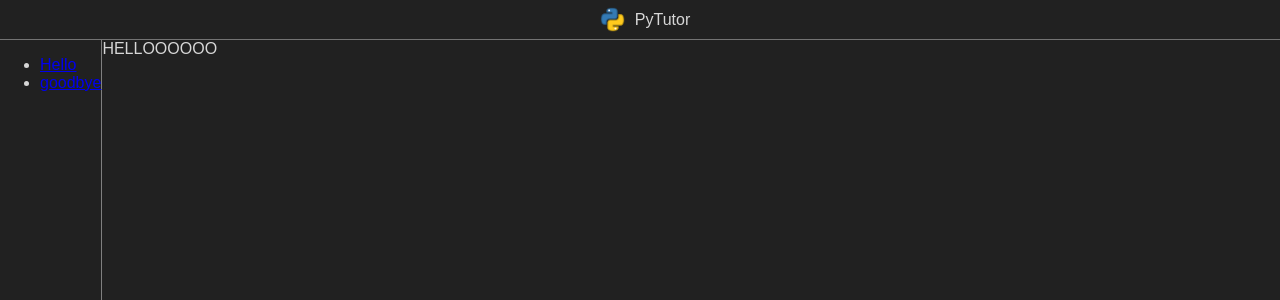
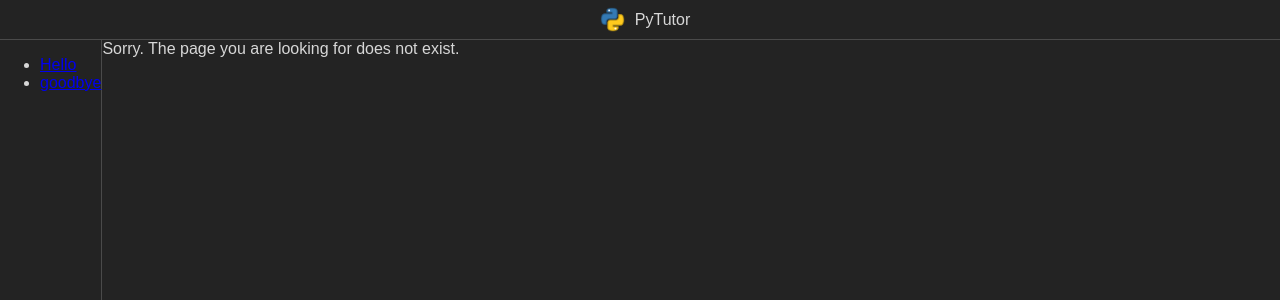
Before and after one commit to AidanFarhi/pytutor, a React (Create React App) app: page /hello in a window 1280 px wide. Shown: the top 300 px of the page. Built offline with nearby package versions, Linux system fonts and the light colour scheme.

Commit message:
adjusted placement of router code

```diff
--- a/src/App.css
+++ b/src/App.css
@@ -1,7 +1,7 @@
 #app-root {
     height: 100vh;
     width: 100vw;
-    background-color: rgb(33, 33, 33);
+    background-color: rgb(35, 35, 35);
     color: rgb(215, 215, 215);
     display: grid;
     grid-template-rows: 40px 1fr;
--- a/src/App.js
+++ b/src/App.js
@@ -2,6 +2,27 @@ import './App.css';
 import Banner from './components/Banner';
 import NavBar from './components/Navbar';
 import { Outlet } from 'react-router-dom';
+
+import {
+  createBrowserRouter,
+  RouterProvider,
+} from "react-router-dom";
+import ErrorPage from './components/ErrorPage';
+import Hello from './components/Hello';
+
+const router = createBrowserRouter([
+  {
+    path: "/",
+    element: <Hello />,
+    errorElement: <ErrorPage />,
+    // children: [
+    //   {
+    //     path: "hello",
+    //     element: <Hello />,
+    //   },
+    // ],
+  },
+]);
 
 export default function App() {
   return (
@@ -9,6 +30,7 @@ export default function App() {
       <Banner />
       <NavBar />
       <Outlet />
+      <RouterProvider router={router} />
     </div>
   )
 }
--- a/src/components/Banner.css
+++ b/src/components/Banner.css
@@ -2,7 +2,7 @@
     display: flex;
     justify-content: center;
     align-items: center;
-    border-bottom: 1px solid rgb(115, 115, 115);
+    border-bottom: 1px solid rgb(115, 115, 115, .5);
     grid-column: 1/3;
 }
 
--- a/src/components/Navbar.css
+++ b/src/components/Navbar.css
@@ -1,5 +1,5 @@
 #navbar-main {
     grid-column: 1/2;
-    border-right: 1px solid grey;
-    min-width: 30px;
+    border-right: 1px solid rgb(115, 115, 115, .5);
+    min-width: 80px;
 }
--- a/src/index.js
+++ b/src/index.js
@@ -2,32 +2,11 @@ import React from 'react';
 import ReactDOM from 'react-dom/client';
 import './index.css';
 import App from './App';
-import Hello from './components/Hello';
-
-import {
-  createBrowserRouter,
-  RouterProvider,
-} from "react-router-dom";
-import ErrorPage from './components/ErrorPage';
-
-const router = createBrowserRouter([
-  {
-    path: "/",
-    element: <App />,
-    errorElement: <ErrorPage />,
-    children: [
-      {
-        path: "hello",
-        element: <Hello />,
-      },
-    ],
-  },
-]);
 
 const root = ReactDOM.createRoot(document.getElementById('root'));
 
 root.render(
   <React.StrictMode>
-    <RouterProvider router={router} />
+    <App />
   </React.StrictMode>
 );
```
